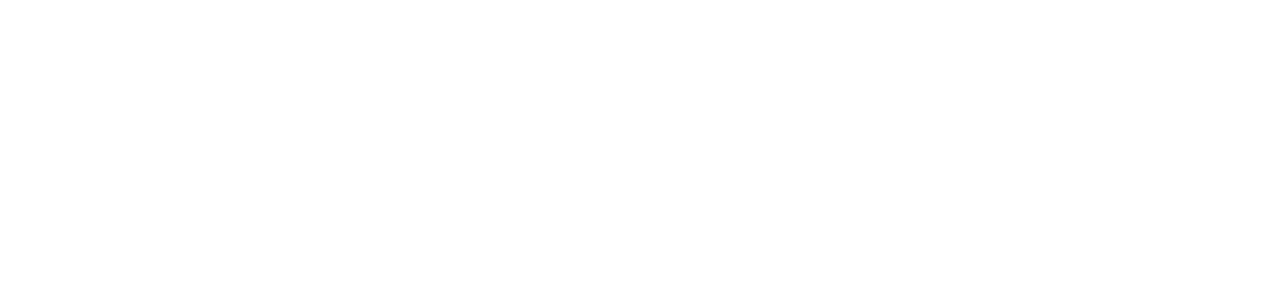
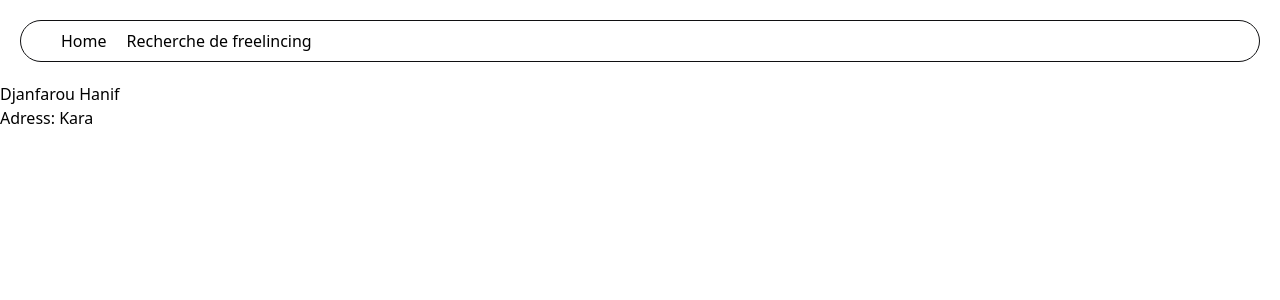
Before and after one commit to Djanfarouhanif/offre, an Angular app: page /search in a window 1280 px wide. Before the commit this address led to /. Shown: the top 300 px of the page. Built offline with nearby package versions, Linux system fonts and the light colour scheme.

Commit message:
recorder code

```diff
--- a/src/app/app.routes.ts
+++ b/src/app/app.routes.ts
@@ -7,6 +7,7 @@
 import { PostProfileComponent } from './post-profile/post-profile.component';
 import { FreProfileComponent } from './fre-profile/fre-profile.component';
 import { ProfileComponent } from './profile/profile.component';
+import { SearchFreComponent } from './search-fre/search-fre.component';
 export const routes: Routes = [
     {path: '', redirectTo: '/home',pathMatch:'full'},
     {path: 'home', component: HomeComponent},
@@ -16,7 +17,8 @@
     {path: 'post-profile', component: PostProfileComponent},
     {path: 'fre_profile', component:FreProfileComponent},
     { path: 'freelincing_profile', component: ProfileComponent},
-    { path: 'profile', component:ProfileComponent}
+    { path: 'profile', component:ProfileComponent},
+    {path: 'search', component:SearchFreComponent}
 
 ];
 
--- a/src/app/post-header/post-header.component.css
+++ b/src/app/post-header/post-header.component.css
@@ -0,0 +1,33 @@
+.content{
+    border:1px solid rgb(16, 16, 18);
+    display:flex;
+    justify-content: space-between;
+    margin: 20px;
+    border-radius: 40px;
+    align-items: center;
+}
+
+.connect{
+    margin:20px ;
+
+    a{
+        margin-left: 20px;
+    }
+}
+
+.navBar{
+    margin-left: 20px;
+
+}
+
+li{
+    cursor: pointer;
+    display: inline-block;
+    margin-left: 20px;
+    transition: all .5s ease-in-out;
+}
+
+li:hover{
+    border-bottom:1px  solid rgb(171, 12, 166);
+    transition: all .5s ease-in-out;
+}
--- a/src/app/post-header/post-header.component.html
+++ b/src/app/post-header/post-header.component.html
@@ -1 +1,14 @@
-<p>post-header works!</p>
+<div class="content">
+
+    <div class="navBar">
+        <nav>
+            <ul>
+                <li><a routerLink="/post-profile">Home</a></li>
+                <li><a routerLink="/search">Recherche de freelincing</a></li>
+            </ul>
+        </nav>
+    </div>
+    <div class="connect">
+
+    </div>
+</div>
--- a/src/app/post-header/post-header.component.ts
+++ b/src/app/post-header/post-header.component.ts
@@ -1,9 +1,10 @@
 import { Component } from '@angular/core';
+import { RouterLink } from '@angular/router';
 
 @Component({
   selector: 'app-post-header',
   standalone: true,
-  imports: [],
+  imports: [RouterLink],
   templateUrl: './post-header.component.html',
   styleUrl: './post-header.component.css'
 })
--- a/src/app/post-profile/post-profile.component.html
+++ b/src/app/post-profile/post-profile.component.html
@@ -1,4 +1,4 @@
-<app-header></app-header>
+<app-post-header></app-post-header>
 
 <div class="navBar">
     <div class="nav">
--- a/src/app/post-profile/post-profile.component.ts
+++ b/src/app/post-profile/post-profile.component.ts
@@ -4,10 +4,11 @@
 import { CommonModule } from '@angular/common';
 import { HeaderComponent } from '../header/header.component'
 import { ProfileComponent } from '../profile/profile.component';
+import { PostHeaderComponent } from '../post-header/post-header.component';
 @Component({
   selector: 'app-post-profile',
   standalone: true,
-  imports: [ MessagePostComponent, CommonModule , HeaderComponent, ProfileComponent],
+  imports: [ MessagePostComponent, CommonModule , PostHeaderComponent, ProfileComponent],
   templateUrl: './post-profile.component.html',
   styleUrl: './post-profile.component.css'
 })
--- a/src/app/search-fre/search-fre.component.html
+++ b/src/app/search-fre/search-fre.component.html
@@ -1 +1,15 @@
-<p>search-fre works!</p>
+<app-post-header></app-post-header>
+
+<div class="contener">
+    <div class="content">
+
+        <div class="post">
+            <div class="profile"></div>
+            <div class="info">
+                <p>Djanfarou Hanif</p>
+                <h2>Adress: Kara</h2>
+            </div>
+        </div>
+
+    </div>
+</div>
--- a/src/app/search-fre/search-fre.component.ts
+++ b/src/app/search-fre/search-fre.component.ts
@@ -1,9 +1,10 @@
 import { Component } from '@angular/core';
+import { PostHeaderComponent } from '../post-header/post-header.component';
 
 @Component({
   selector: 'app-search-fre',
   standalone: true,
-  imports: [],
+  imports: [PostHeaderComponent],
   templateUrl: './search-fre.component.html',
   styleUrl: './search-fre.component.css'
 })
```
